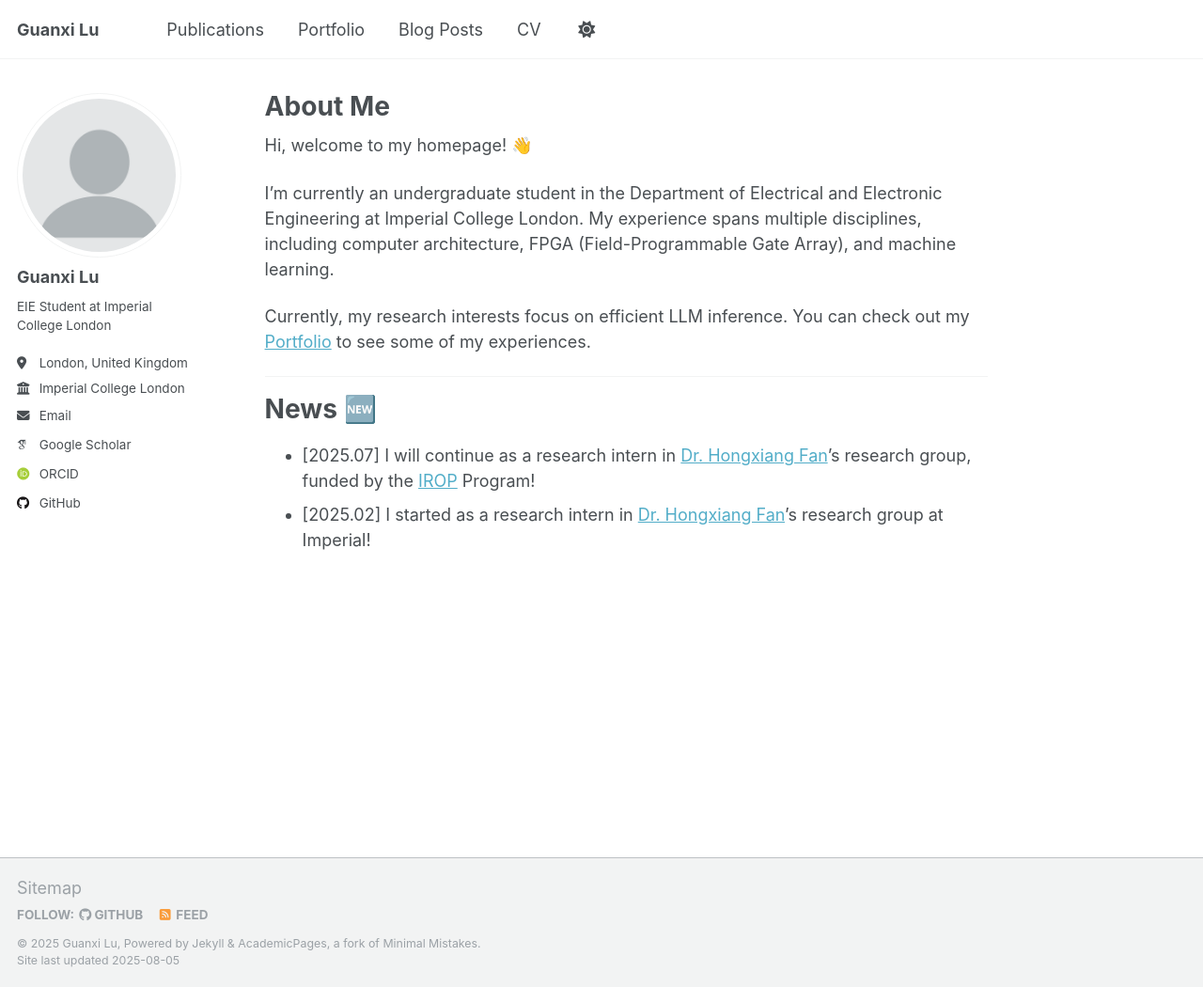
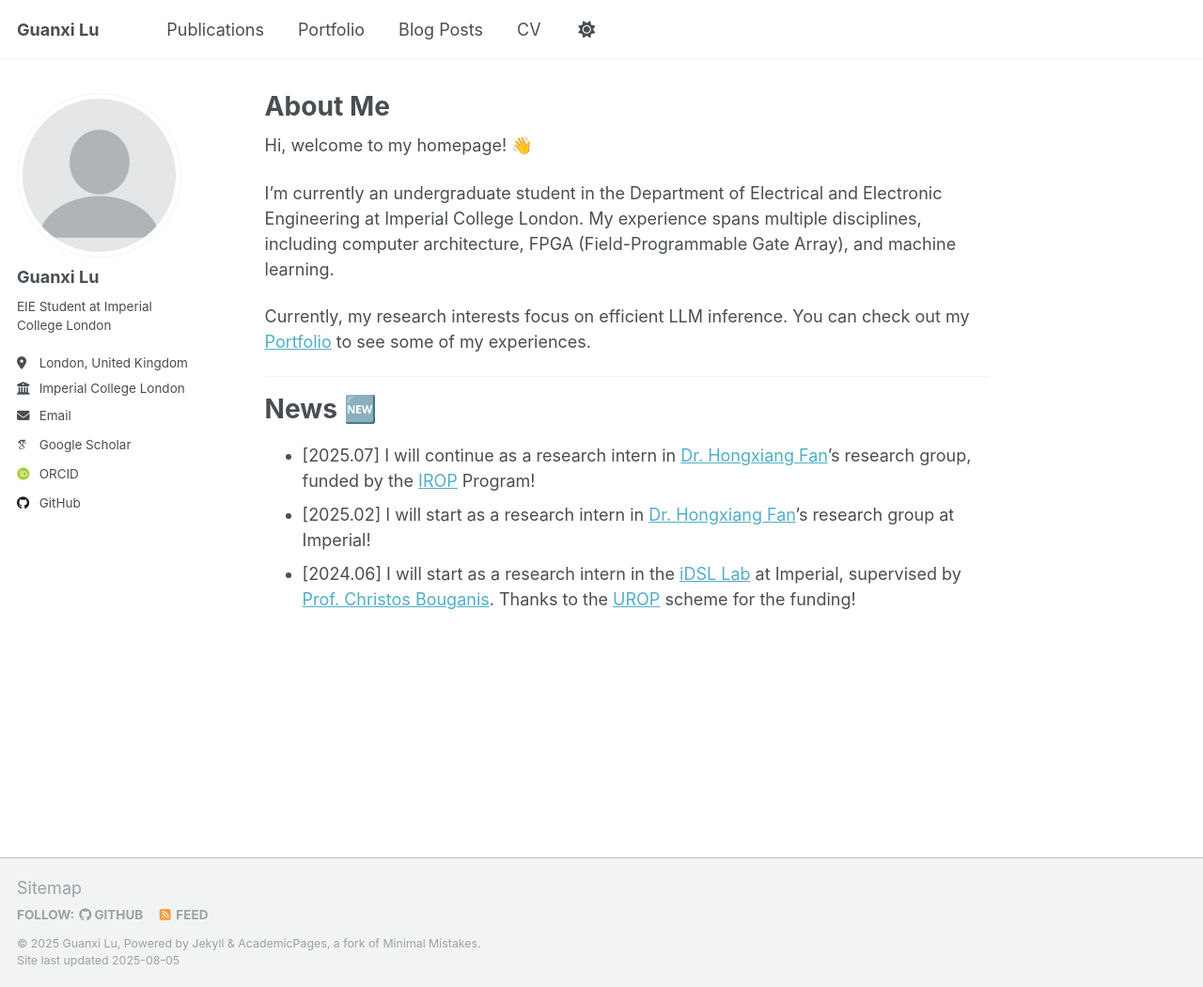
Before and after one commit to lgxi24/lgxi24.github.io, a Jekyll site: the page built from _pages/about.md, in a window 1280 px wide and 1050 px high. Shown: the whole window at 94% size. Built offline with Jekyll 4.4.1, drawn with Linux system fonts in a browser that asks for light colours; emoji names are drawn with the system emoji font; some web fonts are replaced; a script that is not in the unit is left out.

```diff
--- a/_pages/about.md
+++ b/_pages/about.md
@@ -18,4 +18,5 @@ You can check out my [Portfolio](/portfolio/) to see some of my experiences.
 
 # News :new:
 - [2025.07] I will continue as a research intern in [Dr. Hongxiang Fan](https://os-hxfan.github.io/)'s research group, funded by the [IROP](https://www.imperial.ac.uk/students/global-opportunities/ug/summerresearchplacements/) Program!
-- [2025.02] I started as a research intern in [Dr. Hongxiang Fan](https://os-hxfan.github.io/)'s research group at Imperial!
+- [2025.02] I will start as a research intern in [Dr. Hongxiang Fan](https://os-hxfan.github.io/)'s research group at Imperial!
+- [2024.06] I will start as a research intern in the [iDSL Lab](https://www.imperial.ac.uk/intelligent-digital-systems/) at Imperial, supervised by [Prof. Christos Bouganis](https://profiles.imperial.ac.uk/christos-savvas.bouganis). Thanks to the [UROP](https://www.imperial.ac.uk/urop) scheme for the funding!
```
Also changed, not shown: _publications/2025-05-vg-search.md (+1 -1 lines).
